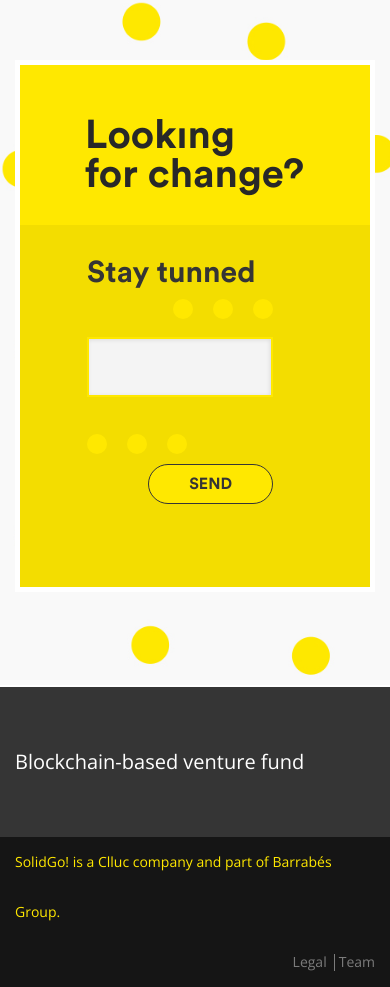
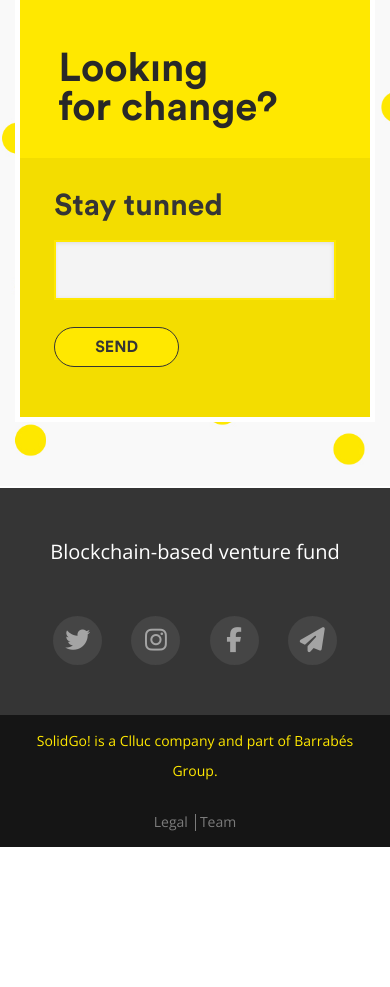
Before and after one commit to SolidGo/solidgo.github.io, a plain HTML site: page index.html in a window 390 px wide. Shown: the part 880-1867 px from the top of the page. After the commit the page ends 1727 px from the top, so only its background shows below. Drawn offline with nearby package versions, Linux system fonts and the light colour scheme.

Commit message:
responsive ok

```diff
--- a/index.html
+++ b/index.html
@@ -74,10 +74,10 @@ for change?</h3> </div>
     <footer>
         <div class="container">
            <div class="row">
-               <div class="col-md-7">
+               <div class="col-md-7 col-sm-6">
                 <p>Blockchain-based venture fund</p>
             </div>
-            <div class="col-md-5">
+            <div class="col-md-5 col-sm-6">
                 <nav>
                     <ul class="redes">
 
@@ -94,10 +94,10 @@ for change?</h3> </div>
         <div class="navWrapper">
         <div class="container">
             <div class="row">
-                <div class="col-md-7">
+                <div class="col-sm-7">
                     <p>SolidGo! is a Clluc company and part of Barrabés Group.</p>
                 </div>
-                <div class="col-md-5 text-right">
+                <div class="col-sm-5 text-right">
                     <nav>
                         <ul>
                             <li><a href="">Legal</a></li>
--- a/js/main.js
+++ b/js/main.js
@@ -7,8 +7,10 @@ $(document).ready(function(){
 
 
     var h = $('.formWrapper').innerHeight();
+	$('.column').css('height', h);
 
-    $('.column').css('height', h);
+	var altoWrapfooter = $('footer .navWrapper').innerHeight();
+	$("footer").css('padding-bottom',altoWrapfooter);
 
 });
 
@@ -18,4 +20,8 @@ $(window).resize( function(){
      $('.column').css('height', h);
 
 
+	var altoWrapfooter = $('footer .navWrapper').innerHeight();
+	$("footer").css('padding-bottom',altoWrapfooter);
+
+
 });
--- a/styles/main.less
+++ b/styles/main.less
@@ -17,6 +17,7 @@
 @import url('https://fonts.googleapis.com/css?family=Open+Sans:300,400,600,700');
 * {
     -webkit-font-smoothing: antialised;
+	box-sizing: border-box;
 }
 
 html,
@@ -207,7 +208,7 @@ section {
     &:after {
         content: "";
         width: 440px;
-        max-width: 100%;
+        max-width: 97%;
         height: 50%;
         background-color: #ffe800;
         border-radius: 0 0 440px 440px;
@@ -239,6 +240,7 @@ section {
             bottom: 0px;
             right: 0px;
             background-color: #f3dd00;
+			max-height: 405px;
             //width: 100%;
         }
         #mc_embed_signup {
@@ -321,6 +323,7 @@ section {
         line-height: 0.98;
         letter-spacing: normal;
         color: #282828;
+		transition: all .3s;
     }
 }
 
@@ -344,6 +347,7 @@ section {
             position: absolute;
             bottom: -90px;
             left: 0;
+			transition: all .3s;
         }
     }
 }
@@ -372,7 +376,8 @@ footer {
         p {
             font-family: 'Open Sans', sans-serif;
             font-size: 14px;
-            line-height: 50px;
+            line-height: 30px;
+			padding:11px 0;
             color: #ffe800;
         }
         nav {
@@ -411,8 +416,10 @@ footer {
         li {
             display: inline-block;
             line-height: 150px;
-            margin-left: 30px;
-            font-size: 0;
+			font-size: 0;
+			&:not(:first-child){
+				 margin-left: 30px;
+			}
             i {
                 font-size: 25px;
                 color: #a4a4a4;
@@ -422,6 +429,7 @@ footer {
                 line-height: 49px;
                 background-color: rgba(164, 164, 164, .14);
                 border-radius: 100px;
+				vertical-align: middle;
             }
         }
     }
@@ -590,9 +598,13 @@ footer {
     }
 }
 
+@media screen and (max-width: 1199px) {
+	.text-simple {
+		font-size: 49px;
+	}
+}
 
-
-@media screen and (max-width: 992px) {
+@media screen and (max-width: 991px) {
     #formContainer .formWrapper .column {
         position: absolute;
         top: 0;
@@ -604,9 +616,14 @@ footer {
     #formContainer h3 {
         padding-bottom: 30px;
     }
+	#formContainer .formWrapper{
+		padding-bottom: 0;}
     .column {
-        max-height: 362px;
-    }
+        height:auto!important;
+	}
+	#mc_embed_signup{
+		padding-bottom: 50px;
+	}
     .hero {
         margin: 0 auto;
         margin-bottom: 34px;
@@ -622,6 +639,27 @@ footer {
         }
     }
 }
+@media screen and (max-width: 767px) {
+	 footer .redes{
+		float:none;
+		text-align: center;
+	}
+	#formContainer{
+		padding-top: 107px;
+		padding-bottom: 225px;
+     }
+	#formContainer h3{
+		font-size: 72px;
+	}
+	footer p{
+		text-align: center;
+		line-height: normal;
+		padding:50px 0 0;
+	}
+	.navWrapper [class^="col"]{
+		text-align: center!important;
+	}
+}
 @media screen and (max-width: 600px) {
     .text-simple {
         font-size: 30px;
@@ -629,11 +667,55 @@ footer {
         span {
             &:after {
                 bottom: -45px;
+				width: 105.5px;
+				height: 17px;
             }
         }
     }
+	#formContainer{
+		padding-top: 90px;
+	}
     #formContainer h3 {
+		font-size: 40px;
+    }
+	#mc_embed_signup_scroll {
+		.pull-right, .pull-left{
+			display: none;}
+		h3{
+			padding-bottom: 0;
+		}
+	}
+	.clear{
+		text-align: left!important;
+	}
+	footer .redes li:not(:first-child) {
+    margin-left: 7%;
+	}
+	section{
+		padding-bottom: 95px;
+	}
+	.textWrapper{
+		padding-left:7%!important;
+	}
+	#formContainer .formWrapper #mc_embed_signup {
+		padding-left: 6%;
+	}
+}
+@media screen and (max-width: 450px) {
+	#formContainer .formWrapper #mc_embed_signup {
+		padding-right: 6%;
+	}
+}
+.container-fluid > .container{
+	@media (min-width: 768px){
+		width: 738px;
+	}
+	@media (min-width: 992px){
+		width: 962px;
+	}
+	@media (min-width: 1200px)
+	{
+		width: 1170px;
+	}
 
-        font-size: 40px;
-    }
 }
```
Also changed, not shown: js/main.min.js (added), styles/main.css, 1 other file.
